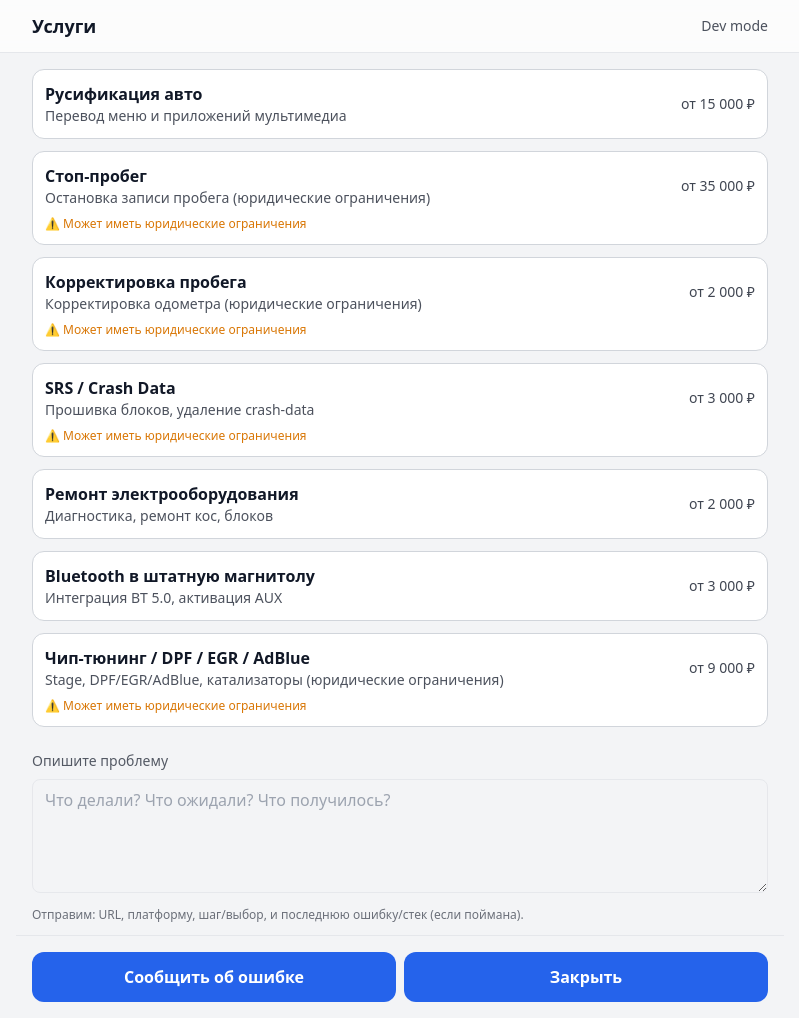
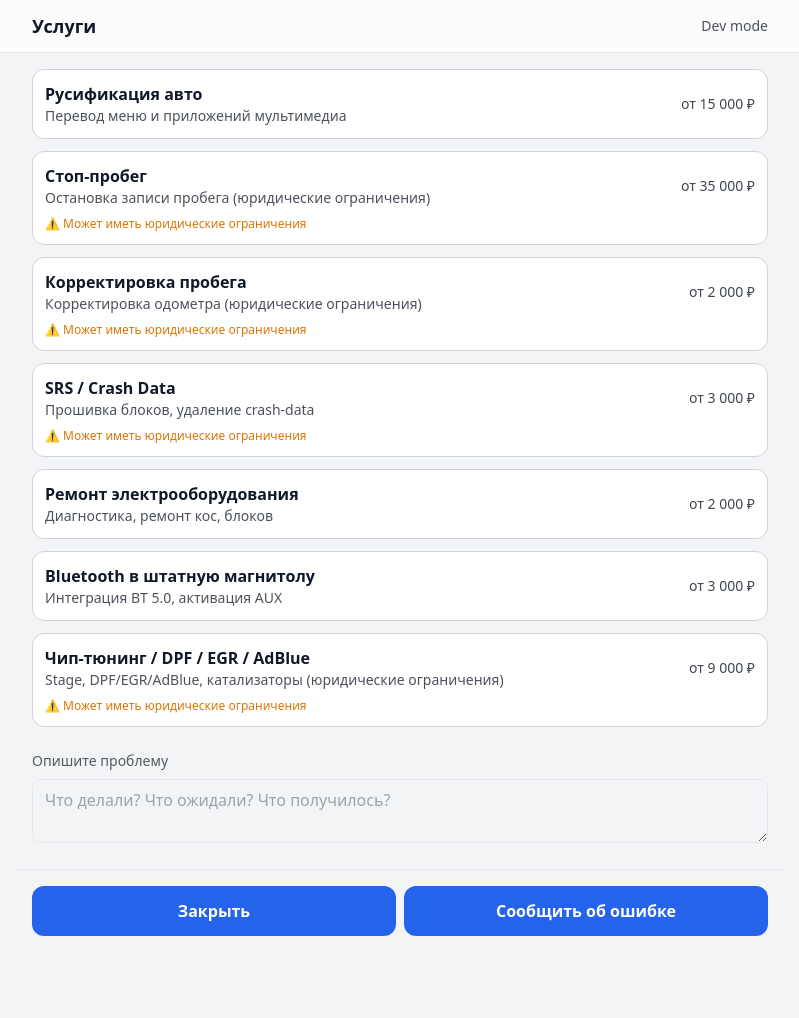
Before and after one commit to Wardrod-Mine/TMA--, a website: page index.html in a window 1280 px wide. Shown: the whole page, without its empty margins (240-1039 px from the left). After the commit the page ends 952 px from the top, so only its background shows below. Drawn offline with nearby package versions, Linux system fonts and the light colour scheme.

Commit message:
Add files via upload

```diff
--- a/index.html
+++ b/index.html
@@ -61,18 +61,18 @@
   <label for="errorText" class="block text-sm opacity-70 mb-2">
     Опишите проблему
   </label>
-  <textarea id="errorText" rows="4"
+  <textarea id="errorText" rows="2"
     class="w-full rounded-lg px-3 py-2 border border-gray-300/40 dark:border-gray-700/60 bg-transparent"
     placeholder="Что делали? Что ожидали? Что получилось?"></textarea>
   <p class="mt-2 text-xs opacity-60">
-    Отправим: URL, платформу, шаг/выбор, и последнюю ошибку/стек (если поймана).
   </p>
 </section>
 
   <footer class="max-w-3xl mx-auto px-4 py-4 border-t border-gray-200 dark:border-gray-800">
     <div class="grid grid-cols-2 gap-2">
+      <button id="closeApp" class="btn btn-block">Закрыть</button>
       <button id="errorBtn" class="btn btn-block">Сообщить об ошибке</button>
-      <button id="closeApp" class="btn btn-block">Закрыть</button>
+
     </div>
   </footer>
 
--- a/src/script.js
+++ b/src/script.js
@@ -66,6 +66,16 @@
   }
   if (sendBtn) sendBtn.disabled = false;
   function wireCommon() {
+    const detailsEl = document.getElementById("errorText");
+    if (detailsEl) {
+      const clamp = () => {
+        detailsEl.style.height = "auto";
+        detailsEl.style.height = Math.min(detailsEl.scrollHeight, 120) + "px"; // в пределах max-height
+      };
+      clamp();                            // выставить стартовую высоту
+      detailsEl.addEventListener("input", clamp);
+    }
+
     closeBtn.addEventListener("click", () => tg ? tg.close() : window.close());
     errorBtn?.addEventListener("click", onReportClick);
 
--- a/src/style.css
+++ b/src/style.css
@@ -41,3 +41,9 @@ body{background:var(--bg);color:var(--fg)}
   opacity: .5;
   cursor: not-allowed;
 }
+
+#errorText{
+  min-height: 44px;     /* стартовая высота ~2 строки */
+  max-height: 120px;    /* не распухает слишком сильно */
+  resize: vertical;     /* можно вручную тянуть, если нужно */
+}
```
